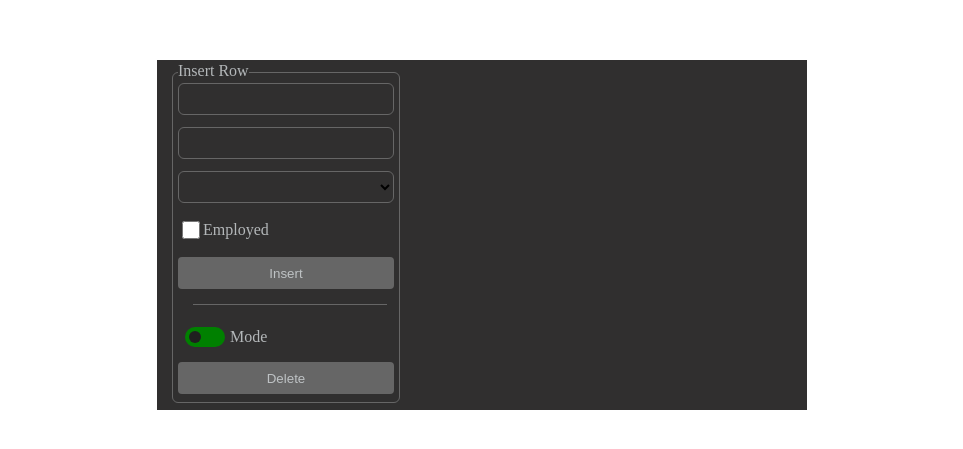
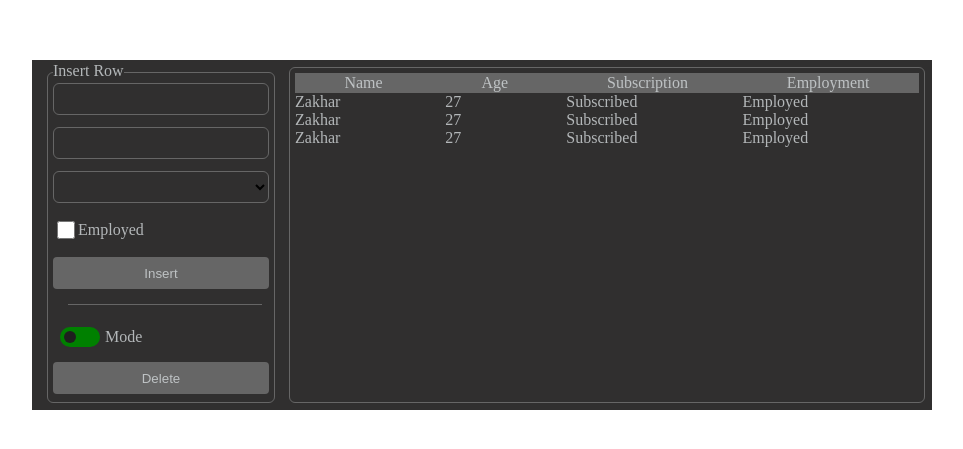
Before and after one commit to ZaxarShashkov/todo_list, a React (Create React App) app: page / in a window 1280 px wide. Shown: the part 165-614 px from the top of the page, without its empty margins (158-1121 px from the left). Built offline with nearby package versions, Linux system fonts and the light colour scheme.

Commit message:
layout rdy

```diff
--- a/src/App.tsx
+++ b/src/App.tsx
@@ -2,12 +2,14 @@ import React from 'react';
 import Form from './component/Form/Form';
 
 import './styles/App.scss';
+import Table from './component/Table/Table';
 
 function App() {
 	return (
 		<div className='App'>
 			<div className='App__container'>
 				<Form />
+				<Table />
 			</div>
 		</div>
 	);
--- /dev/null
+++ b/src/component/Employe/Employe.module.scss
@@ -0,0 +1,11 @@
+.table {
+	&__caption {
+		color: rgba(215, 219, 222, 0.789);
+		margin: 0;
+	}
+	&__employe {
+		display: flex;
+		gap: 105px;
+		align-items: center;
+	}
+}
--- /dev/null
+++ b/src/component/Employe/Employe.tsx
@@ -0,0 +1,17 @@
+import React from 'react';
+import styles from './Employe.module.scss'
+
+type Props = {};
+
+const Employe = (props: Props) => {
+	return (
+		<div className={styles.table__employe}>
+			<p className={styles.table__caption}>Zakhar</p>
+			<p className={styles.table__caption}>27</p>
+			<p className={styles.table__caption}>Subscribed</p>
+			<p className={styles.table__caption}>Employed</p>
+		</div>
+	);
+};
+
+export default Employe;
--- /dev/null
+++ b/src/component/Table/Table.module.scss
@@ -0,0 +1,25 @@
+.table {
+	display: grid;
+	grid-template-rows: 20px 300px;
+	padding: 5px;
+	&__container {
+		margin: 7px;
+		border: 1px solid rgb(102, 102, 102);
+		border-radius: 6px;
+	}
+	&__header {
+		display: flex;
+		justify-content: space-around;
+		align-items: center;
+		background-color: rgb(102, 102, 102);
+	}
+	&__caption {
+		color: rgba(215, 219, 222, 0.789);
+		margin: 0;
+	}
+	&__employe {
+		display: flex;
+		gap: 105px;
+		align-items: center;
+	}
+}
--- /dev/null
+++ b/src/component/Table/Table.tsx
@@ -0,0 +1,27 @@
+import React from 'react';
+import styles from './Table.module.scss';
+import Employe from '../Employe/Employe';
+
+type Props = {};
+
+const Table = (props: Props) => {
+	return (
+		<div className={styles.table__container}>
+			<div className={styles.table}>
+				<div className={styles.table__header}>
+					<p className={styles.table__caption}>Name</p>
+					<p className={styles.table__caption}>Age</p>
+					<p className={styles.table__caption}>Subscription</p>
+					<p className={styles.table__caption}>Employment</p>
+				</div>
+				<div className={styles.table__main}>
+					<Employe />
+					<Employe />
+					<Employe />
+				</div>
+			</div>
+		</div>
+	);
+};
+
+export default Table;
--- a/src/styles/App.scss
+++ b/src/styles/App.scss
@@ -4,10 +4,10 @@
 	justify-content: center;
 	align-items: center;
 	&__container {
-		width: 650px;
+		width: 900px;
 		height: 350px;
 		background-color: rgb(48, 47, 47);
 		display: grid;
-		grid-template-columns: 250px 450px;
+		grid-template-columns: 250px 650px;
 	}
 }
```
